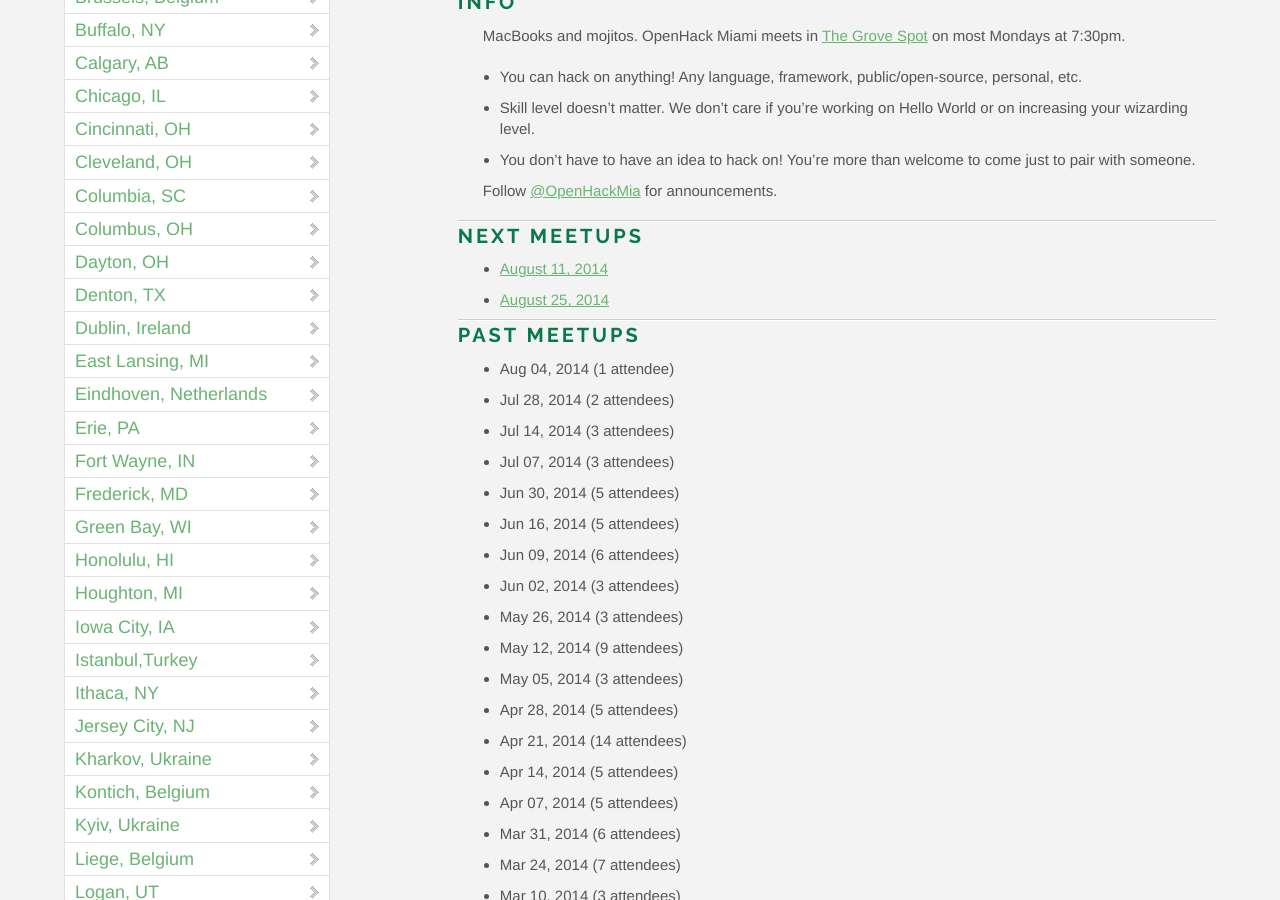
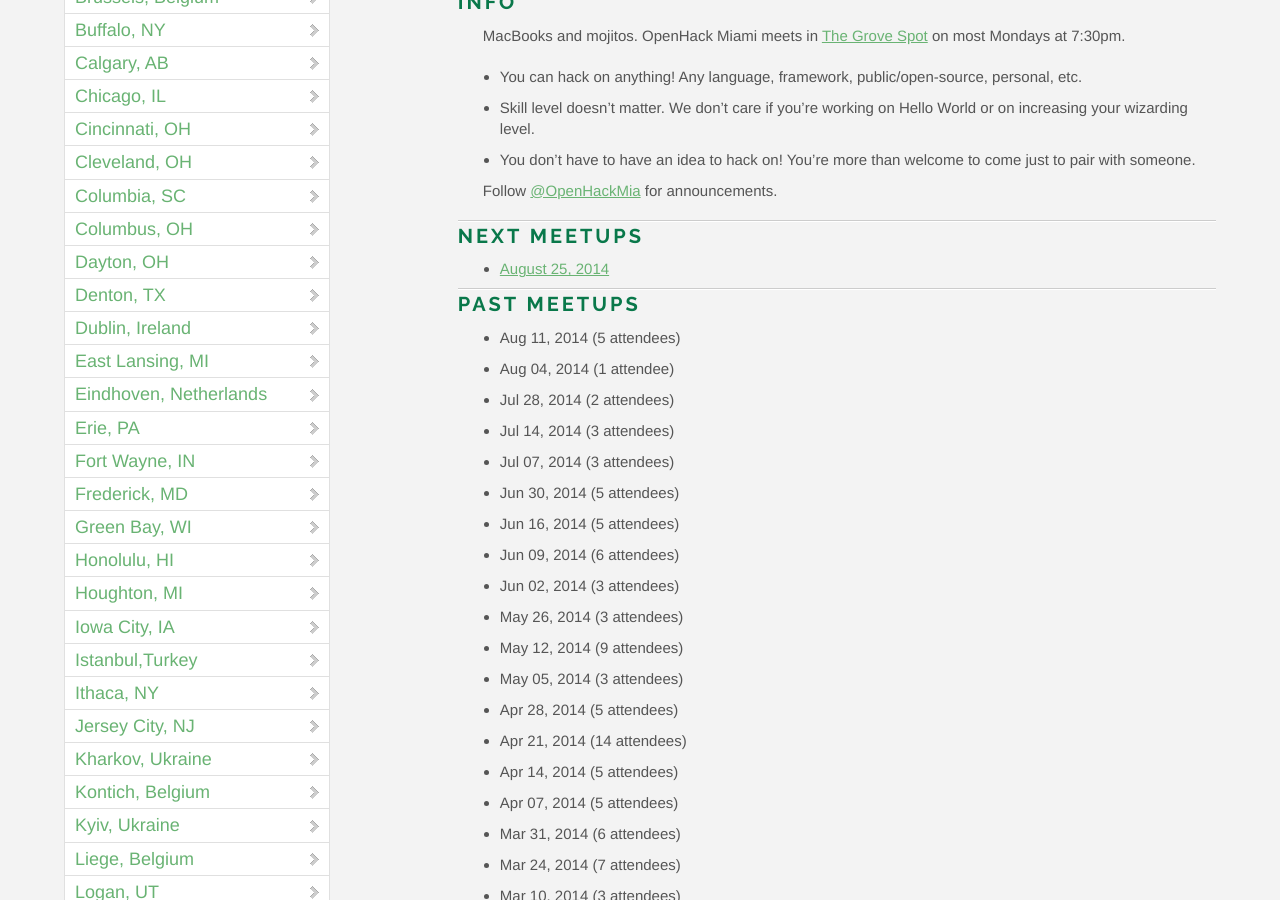
Before and after one commit to OpenHack/openhack.github.com, a Jekyll site: the page built from miami/index.markdown, in a window 1280 px wide and 900 px high, scrolled down 733 px. Built offline with Jekyll 4.4.1, drawn with Linux system fonts in a browser that asks for light colours; nearby versions of some CDN libraries; comment, search, counter and statistics services are not loaded.

Commit message:
update miami attendee count

```diff
--- a/miami/index.markdown
+++ b/miami/index.markdown
@@ -19,11 +19,11 @@ Follow [@OpenHackMia](http://twitter.com/openhackmia) for announcements.
 
 ### Next meetups
 
-* [August 11, 2014](http://www.meetup.com/miamirb/events/197620712/)
 * [August 25, 2014](http://www.meetup.com/miamirb/events/197620782/)
 
 ### Past meetups
 
+* Aug 11, 2014 (5 attendees)
 * Aug 04, 2014 (1 attendee)
 * Jul 28, 2014 (2 attendees)
 * Jul 14, 2014 (3 attendees)
```
